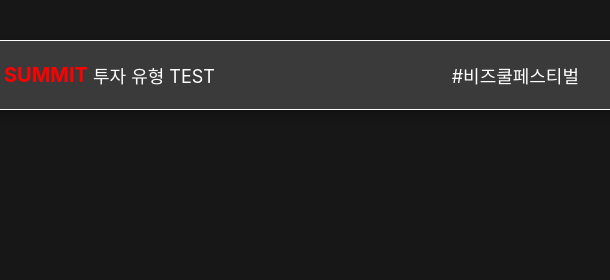
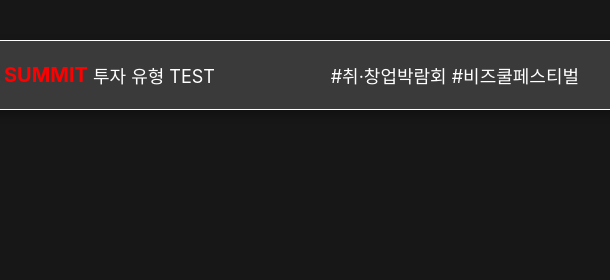
Before and after one commit to jueunlee0128/StockTypeTest, a plain HTML site: page index.html in a window 1280 px wide. Shown: the top 280 px of the page, 355-965 px from the left. Drawn offline with Linux system fonts and the light colour scheme.

Commit message:
Update index.html

```diff
--- a/index.html
+++ b/index.html
@@ -15,7 +15,7 @@
                 <span>SUMMIT</span>
             </div>
             <span class="header-text">투자 유형 TEST</span>
-            <span class="header-text header-text-right">#비즈쿨페스티벌</span>
+            <span class="header-text header-text-right">#취·창업박람회 #비즈쿨페스티벌</span>
             <img src="./Search_white.png" alt="검색" class="search-icon">
         </div>
 
@@ -122,4 +122,5 @@
     <script src="quiz-data.js"></script>
     <script src="app.js"></script>
 </body>
+
 </html>
```
